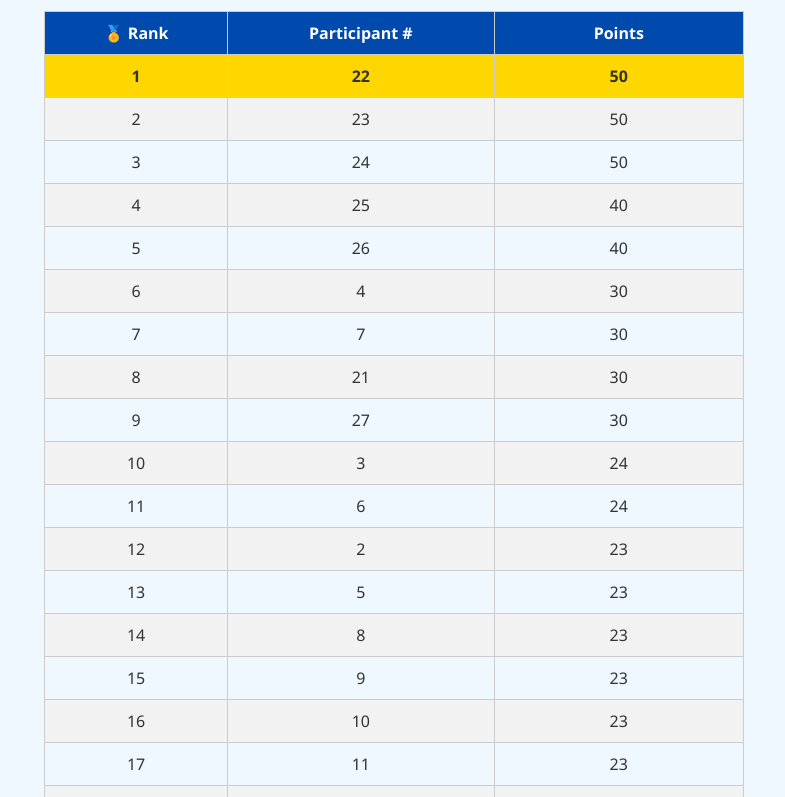
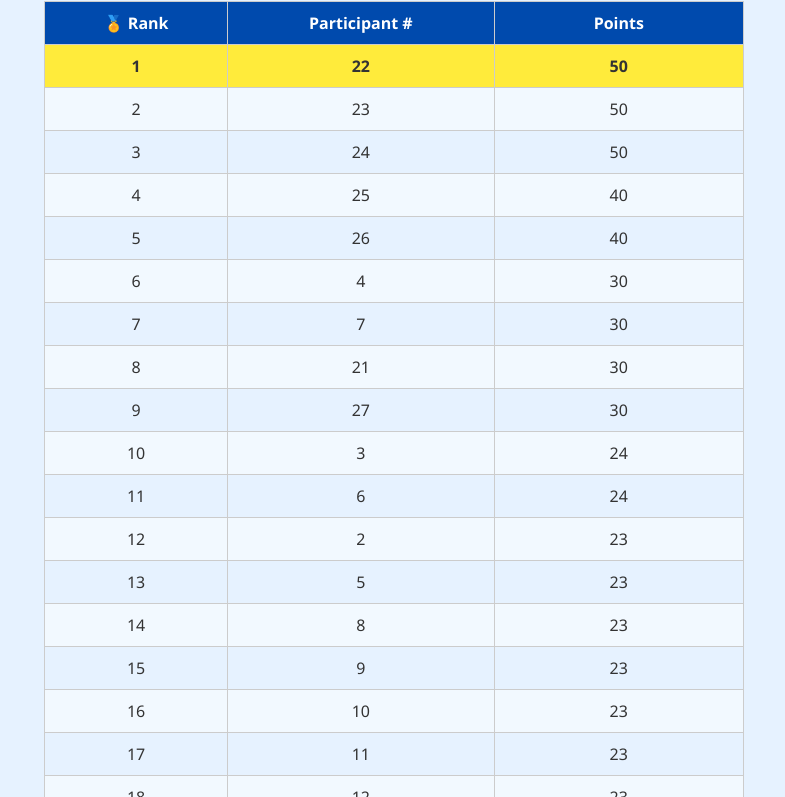
Before and after one commit to MFAS2025/MFASBAP, a plain HTML site: page index.html in a window 1280 px wide. Shown: the part 172-969 px from the top of the page, without its empty margins (246-1031 px from the left). Drawn offline with Linux system fonts and the light colour scheme.

Commit message:
Update index.html

```diff
--- a/index.html
+++ b/index.html
@@ -7,7 +7,7 @@
   <style>
     body {
       font-family: 'Segoe UI', sans-serif;
-      background: #f0f8ff;
+      background: #e6f2ff;
       margin: 0;
       padding: 20px;
       color: #333;
@@ -18,7 +18,7 @@
       align-items: center;
       justify-content: center;
       gap: 20px;
-      margin-bottom: 20px;
+      margin-bottom: 10px;
     }
 
     .header img {
@@ -58,11 +58,11 @@
     }
 
     .leaderboard tr:nth-child(even) {
-      background-color: #f2f2f2;
+      background-color: #f2f9ff;
     }
 
     .highlight {
-      background-color: gold;
+      background-color: #ffeb3b !important;
       font-weight: bold;
     }
 
@@ -78,25 +78,28 @@
         flex-direction: column;
       }
 
+      .header img {
+        height: 60px;
+      }
+
       .header h1 {
         font-size: 1.5em;
-      }
-
-      .header img {
-        height: 60px;
       }
     }
   </style>
 </head>
 <body>
 
+  <!-- Header with logo and title -->
   <div class="header">
     <img src="MARINALOGO.JPEG.png" alt="MARINA Logo">
     <h1>🏋️ MFAS BALIK ALINDOG PROGRAM (BAP) 🏋️</h1>
   </div>
 
+  <!-- Pot Money Display -->
   <div class="pot-money">💰 Current Pot Money: <span id="pot">₱9,290</span></div>
 
+  <!-- Leaderboard Table -->
   <table class="leaderboard" id="leaderboard">
     <thead>
       <tr>
@@ -112,6 +115,7 @@
 
   <footer>Keep pushing! 💪 The road to fitness is a journey, and you're all winners!</footer>
 
+  <!-- Script to populate leaderboard -->
   <script>
     const participants = [
       { number: 1, points: 22.73333333 },
@@ -148,7 +152,7 @@
 
     sorted.forEach((p, index) => {
       const tr = document.createElement('tr');
-      if (index === 0) tr.classList.add('highlight');
+      if (index === 0) tr.classList.add('highlight'); // highlight top 1
 
       tr.innerHTML = `
         <td>${index + 1}</td>
```
